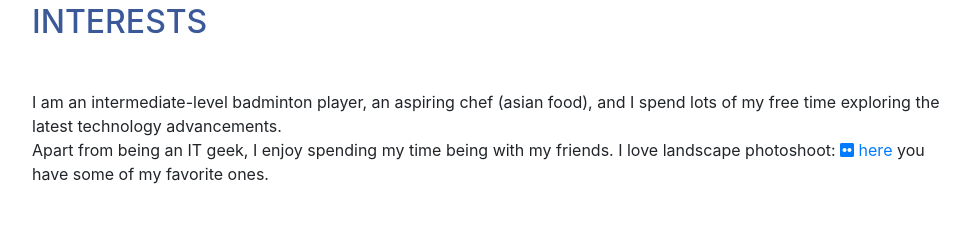
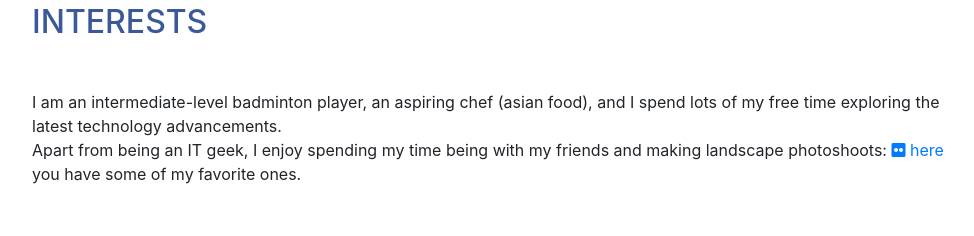
Before and after one commit to giahung24/giahung24, a website with bundled scripts: page index.html in a window 1280 px wide. Shown: the part 3808-4044 px from the top of the page, without its empty margins (288-1262 px from the left). Built offline with nearby package versions, Linux system fonts and the light colour scheme; a script that the page names is missing; a web font is replaced by a local one.

Commit message:
Update index.html

```diff
--- a/index.html
+++ b/index.html
@@ -273,7 +273,7 @@
       <div class="w-100  gallery-container">
         <h2 class="mb-5">Interests</h2>
         <p class="mb-0">I am an intermediate-level badminton player, an aspiring chef (asian food), and I spend lots of my free time exploring the latest technology advancements.</p>
-        <p>Apart from being an IT geek, I enjoy spending my time being with my friends. I love landscape photoshoot: <a target="_blank" href="https://flic.kr/s/aHsmFUWc8b"><i title="Flick Album" class="fab fa-flickr"></i> here</a> you have some of my favorite ones. </p>
+        <p>Apart from being an IT geek, I enjoy spending my time being with my friends and making landscape photoshoots: <a target="_blank" href="https://flic.kr/s/aHsmFUWc8b"><i title="Flick Album" class="fab fa-flickr"></i> here</a> you have some of my favorite ones. </p>
 
         <div class="tz-gallery">
 
```
